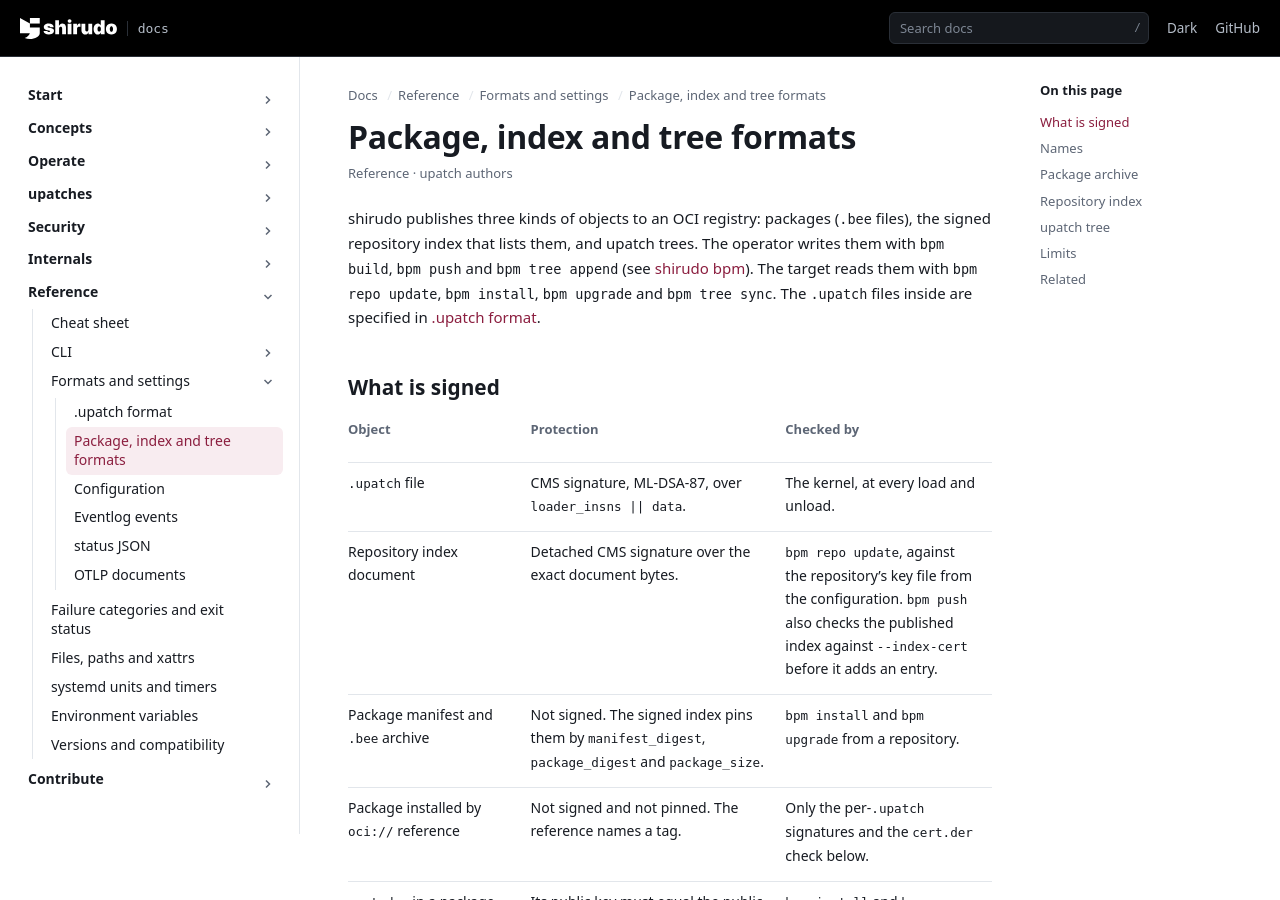
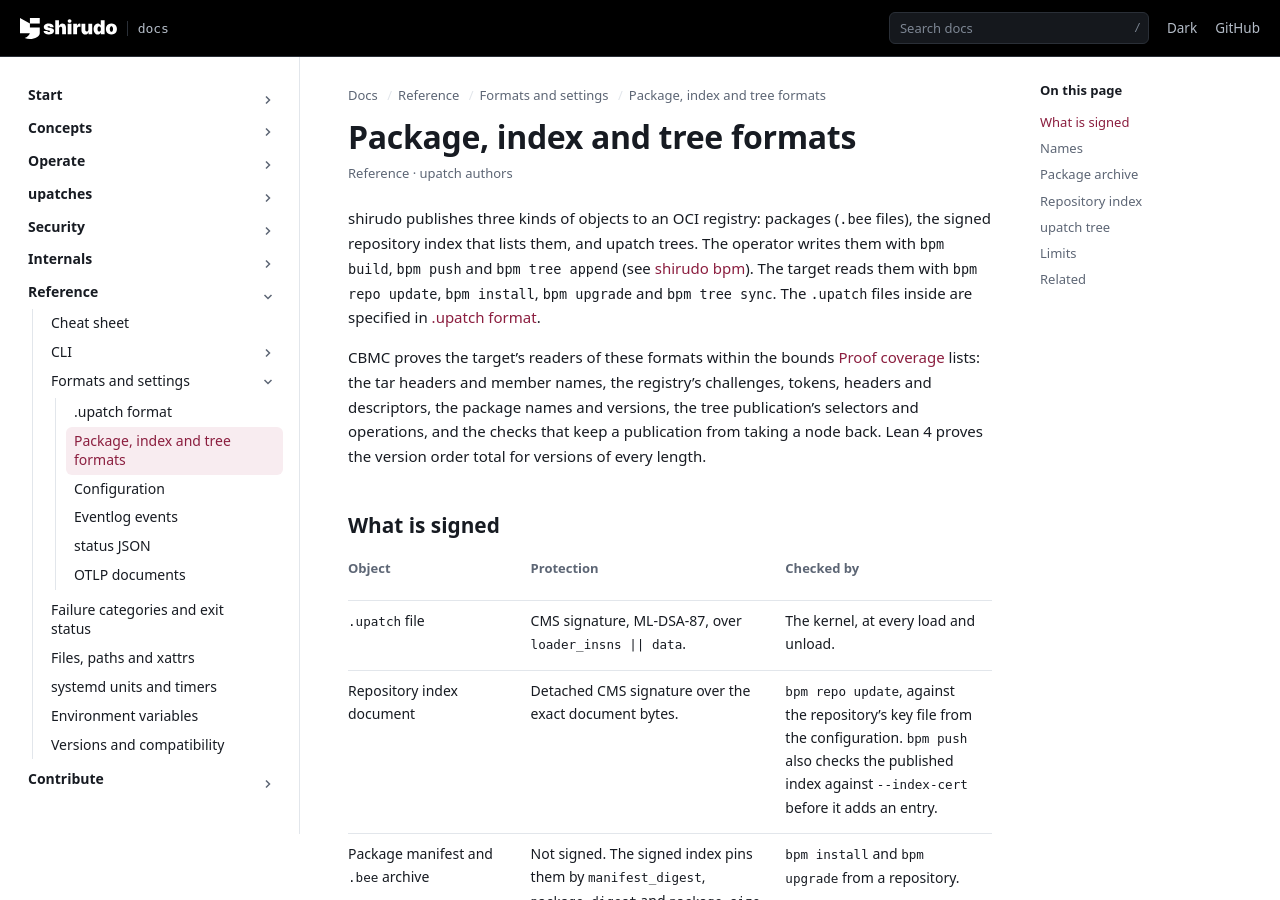
Before and after one commit to AliBashaSY/shirudo, a Sphinx documentation site: the page built from Documentation/reference/formats/bpm-formats.rst, in a window 1280 px wide and 900 px high. Built offline with Sphinx 7.4.7, drawn with Linux system fonts in a browser that asks for light colours; pages that are not in the unit, such as notebooks, are missing from menus.

Commit message:
Documentation: name the proofs behind the checks they cover
The proofs were described only on the two pages of their own. Point at
them where they back a claim:

- the threat model's fact boxes for artifact substitution, silent
  state change, the delivery path, a target lying about its state,
  config substitution and TPM substitution gain a Proofs field, and the
  page says what a proof does and does not cover;
- the test tiers list the proofs, run by hand rather than in CI, and
  the test coverage page links the proof coverage;
- the .upatch and bpm format pages say which of their readers CBMC and
  Lean 4 prove.

Signed-off-by: Daniel Borkmann <daniel@iogearbox.net>

```diff
--- a/Documentation/contribute/testing/test-coverage.rst
+++ b/Documentation/contribute/testing/test-coverage.rst
@@ -12,7 +12,9 @@ This page lists what the tests under :src:`testing/` cover, by family, by
 area and by threat, and what no test covers. A test is named by its
 number here, and by its file name without ``.sh`` in the family
 tables. :doc:`/contribute/testing/testing` explains the families, the numbering
-and how to run them.
+and how to run them. What the proofs cover, for every input within their
+bounds rather than for the inputs a test picks, is on
+:doc:`proof-coverage`.
 
 Families
 --------
--- a/Documentation/reference/formats/bpm-formats.rst
+++ b/Documentation/reference/formats/bpm-formats.rst
@@ -15,6 +15,14 @@ trees. The operator writes them with ``bpm build``, ``bpm push`` and
 with ``bpm repo update``, ``bpm install``, ``bpm upgrade`` and
 ``bpm tree sync``. The ``.upatch`` files inside are specified in
 :doc:`upatch-format`.
+
+CBMC proves the target's readers of these formats within the bounds
+:doc:`/contribute/testing/proof-coverage` lists: the tar headers and
+member names, the registry's challenges, tokens, headers and
+descriptors, the package names and versions, the tree publication's
+selectors and operations, and the checks that keep a publication from
+taking a node back. Lean 4 proves the version order total for versions
+of every length.
 
 What is signed
 --------------
--- a/Documentation/reference/formats/upatch-format.rst
+++ b/Documentation/reference/formats/upatch-format.rst
@@ -721,6 +721,12 @@ unload later refuses for the section it lacks, and
    ``api_version``, ``input_format`` and ``export_signal``, and each source
    inside the section behind the entries.
 
+CBMC proves these checks of the reader for every header, of a file of
+any size, and for the signed sections, decoders, policy labels and
+program table within the bounds
+:doc:`/contribute/testing/proof-coverage` lists: what the reader accepts
+lies inside the file, and what it refuses leaves nothing behind.
+
 Target admission
 ----------------
 
```
Also changed, not shown: Documentation/contribute/testing/testing.rst (+6 -1 lines), Documentation/security/threat-model.rst (+20 -0 lines).
